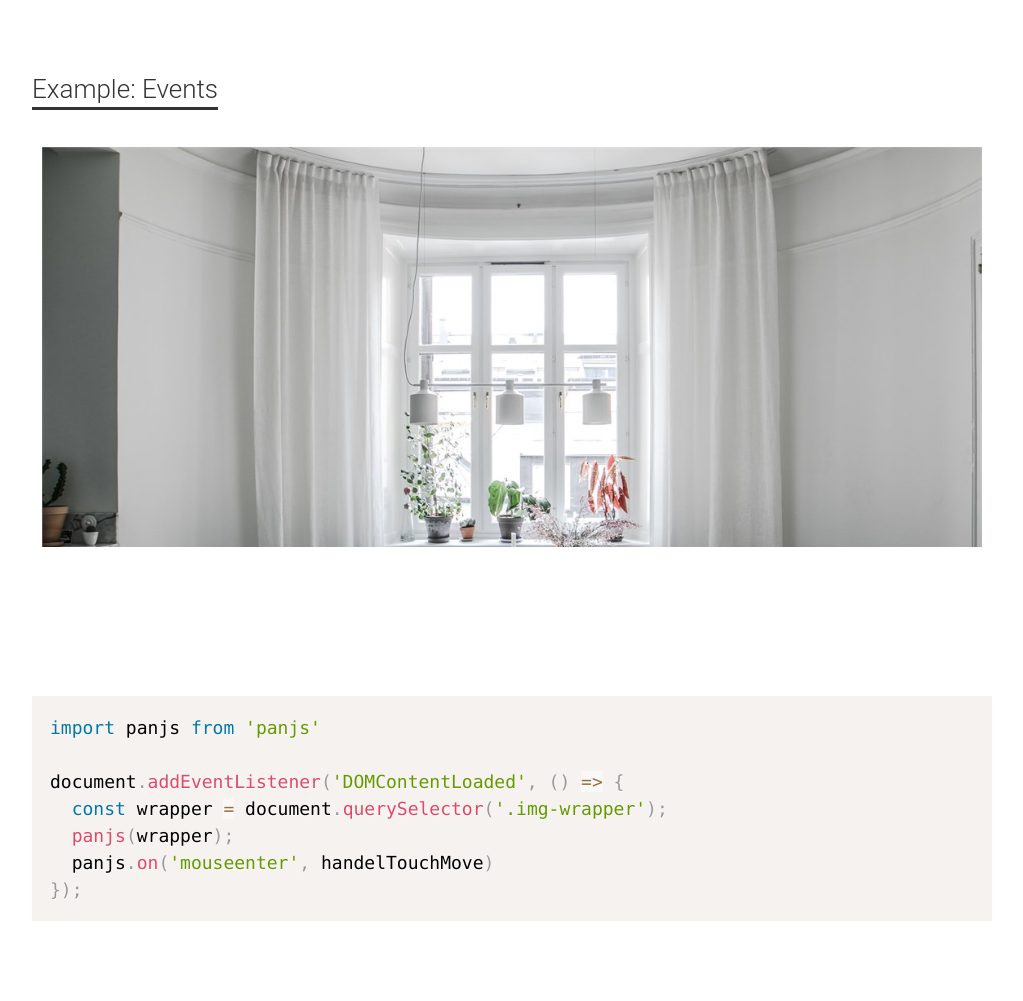
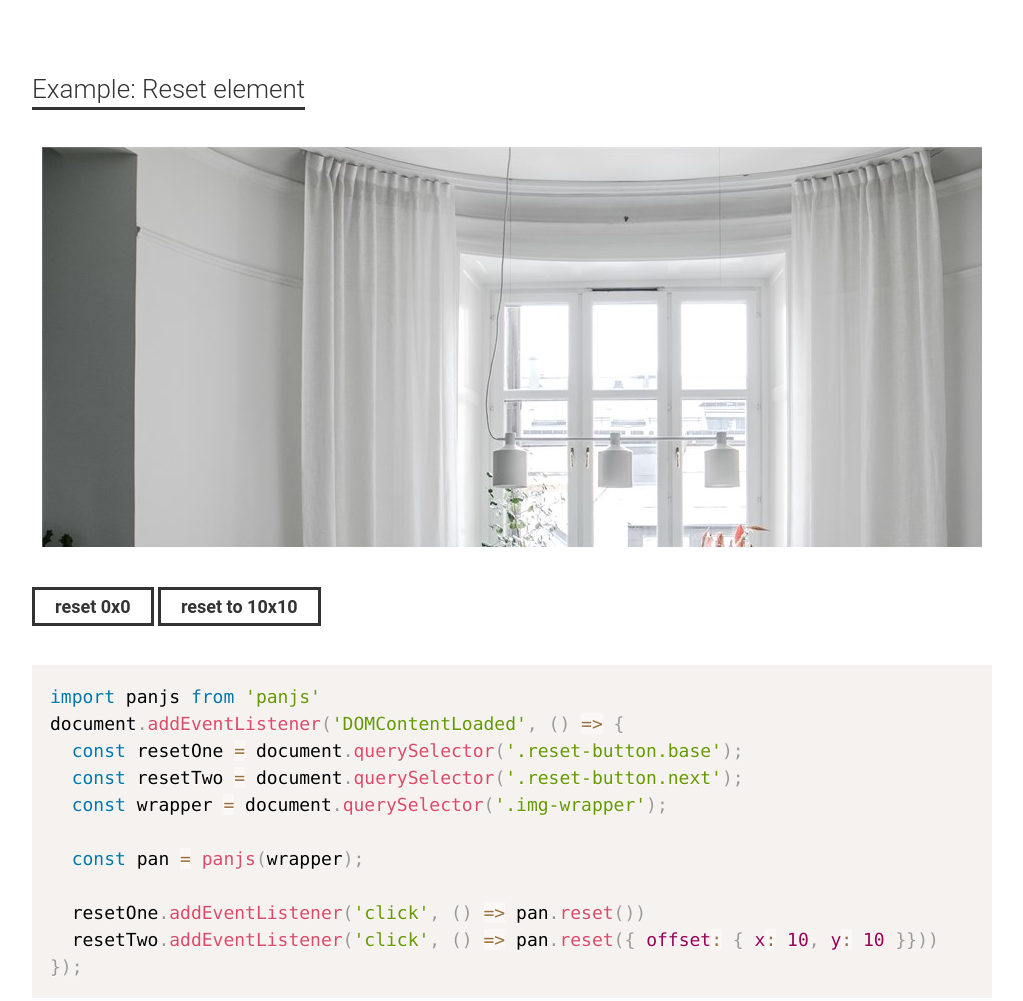
Before and after one commit to Knape/panjs, a website built with webpack: page docs/index.html in a window 1280 px wide. Shown: the part 2660-3661 px from the top of the page, without its empty margins (128-1151 px from the left). Built offline with nearby package versions, Linux system fonts and the light colour scheme; files whose address does not match are found by name.

Commit message:
updates example to reflect reset method

```diff
--- a/docs/app.js
+++ b/docs/app.js
@@ -8,6 +8,13 @@ panjs('.example-one .img-wrapper', {
   offset: {x: 10, y: 150},
 });
 
+const pan = panjs('.example-two .img-wrapper');
+const resetOne = document.querySelector('.reset-button.base');
+const resetTwo = document.querySelector('.reset-button.next');
+
+resetOne.addEventListener('click', () => pan.reset())
+resetTwo.addEventListener('click', () => pan.reset({ offset: { x: 10, y: 10 }}))
+
 const target = document.querySelector('.event-target');
 const handleEventExample = handleEvent(target);
 const panEvent = panjs('.example-two .img-wrapper');
--- a/docs/index.html
+++ b/docs/index.html
@@ -76,6 +76,31 @@ document.addEventListener('DOMContentLoaded', () => {
   <div class="steps">
     <section class="container">
       <div class="step step-last">
+        <h4>Example: Reset element</h4>
+      </div>
+      <div class="img-example example-two">
+        <div class="img-wrapper">
+          <img src="assets/images/example-one.jpg" class="" alt="">
+        </div>
+      </div>
+      <div class="reset-button base">reset 0x0</div>
+      <div class="reset-button next">reset to 10x10</div>
+      <pre><code class="language-js">import panjs from 'panjs'
+document.addEventListener('DOMContentLoaded', () => {
+  const resetOne = document.querySelector('.reset-button.base');
+  const resetTwo = document.querySelector('.reset-button.next');
+  const wrapper = document.querySelector('.img-wrapper');
+
+  const pan = panjs(wrapper);
+
+  resetOne.addEventListener('click', () => pan.reset())
+  resetTwo.addEventListener('click', () => pan.reset({ offset: { x: 10, y: 10 }}))
+});</code></pre>
+    </section>
+  </div>
+  <div class="steps">
+    <section class="container">
+      <div class="step step-last">
         <h4>Example: Events</h4>
       </div>
       <div class="img-example example-two">
```
